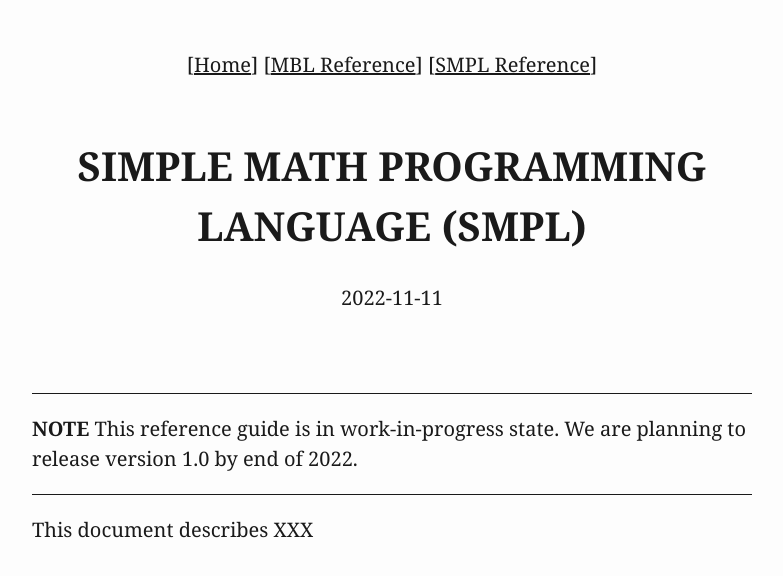
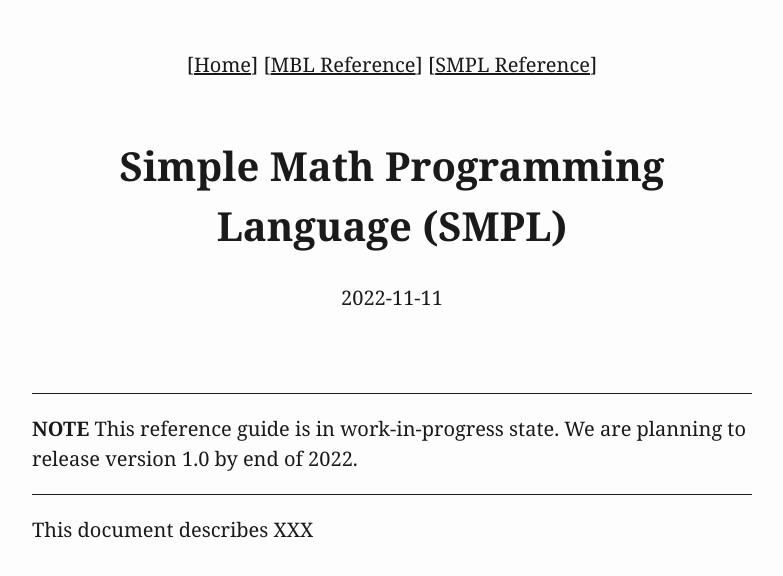
Before and after one commit to mathebuddy/mathebuddy-smpl, a website: page smpl.html in a window 1280 px wide. Shown: the whole page, without its empty margins (248-1031 px from the left). Drawn offline with Linux system fonts and the light colour scheme.

Commit message:
Update smpl.html

```diff
--- a/smpl.html
+++ b/smpl.html
@@ -6,7 +6,7 @@
   <meta name="viewport" content="width=device-width, initial-scale=1.0, user-scalable=yes" />
   <meta name="author" content />
   <meta name="dcterms.date" content="2022-11-11" />
-  <title>SIMPLE MATH PROGRAMMING LANGUAGE (SMPL)</title>
+  <title>Simple Math Programming Language (SMPL)</title>
   <style>
 code{white-space: pre-wrap;}
 span.smallcaps{font-variant: small-caps;}
@@ -389,7 +389,7 @@ font-style: italic;
 </head>
 <body>
 <header id="title-block-header">
-[<a href="https://app.f07-its.fh-koeln.de">Home</a>] [<a href="https://app.f07-its.fh-koeln.de/docs-mbl.html">MBL Reference</a>] [<a href="https://app.f07-its.fh-koeln.de/docs-smpl.html">SMPL Reference</a>]<h1 class="title">SIMPLE MATH PROGRAMMING LANGUAGE (SMPL)</h1>
+[<a href="https://app.f07-its.fh-koeln.de">Home</a>] [<a href="https://app.f07-its.fh-koeln.de/docs-mbl.html">MBL Reference</a>] [<a href="https://app.f07-its.fh-koeln.de/docs-smpl.html">SMPL Reference</a>]<h1 class="title">Simple Math Programming Language (SMPL)</h1>
 <p class="author"></p>
 <p class="date">2022-11-11</p>
 </header>
```
